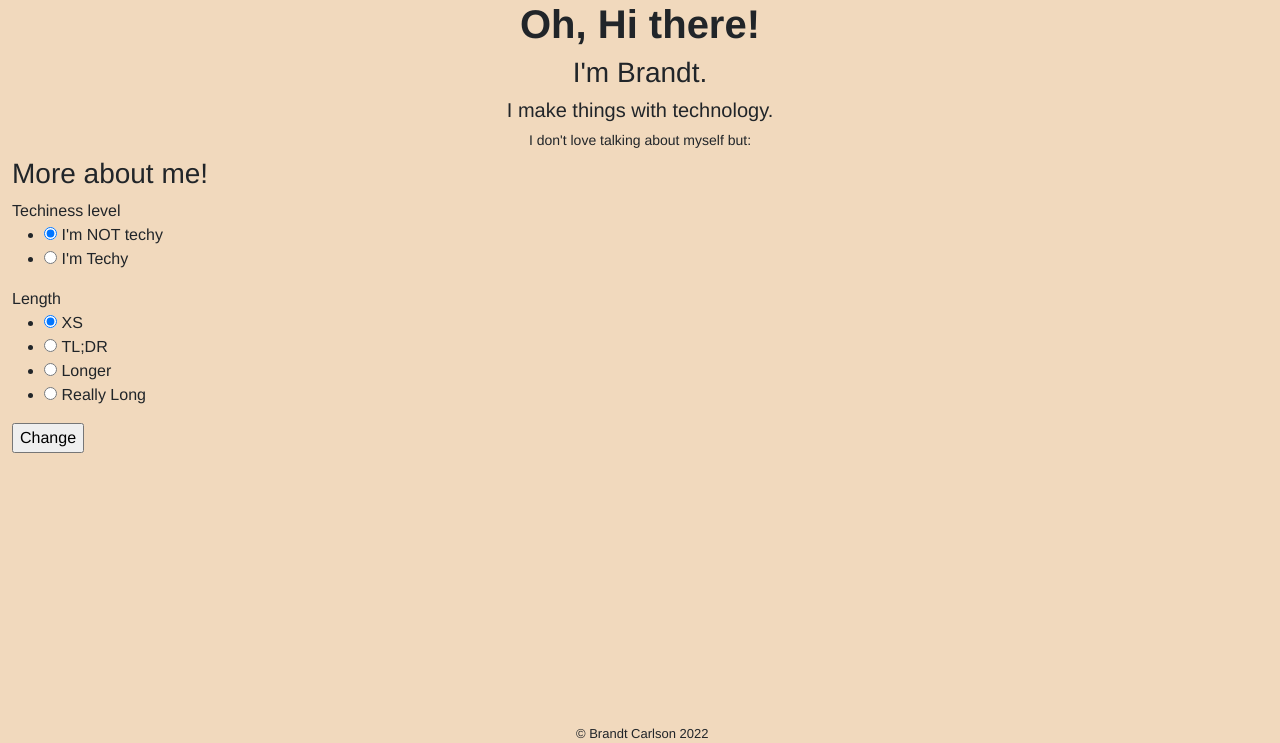
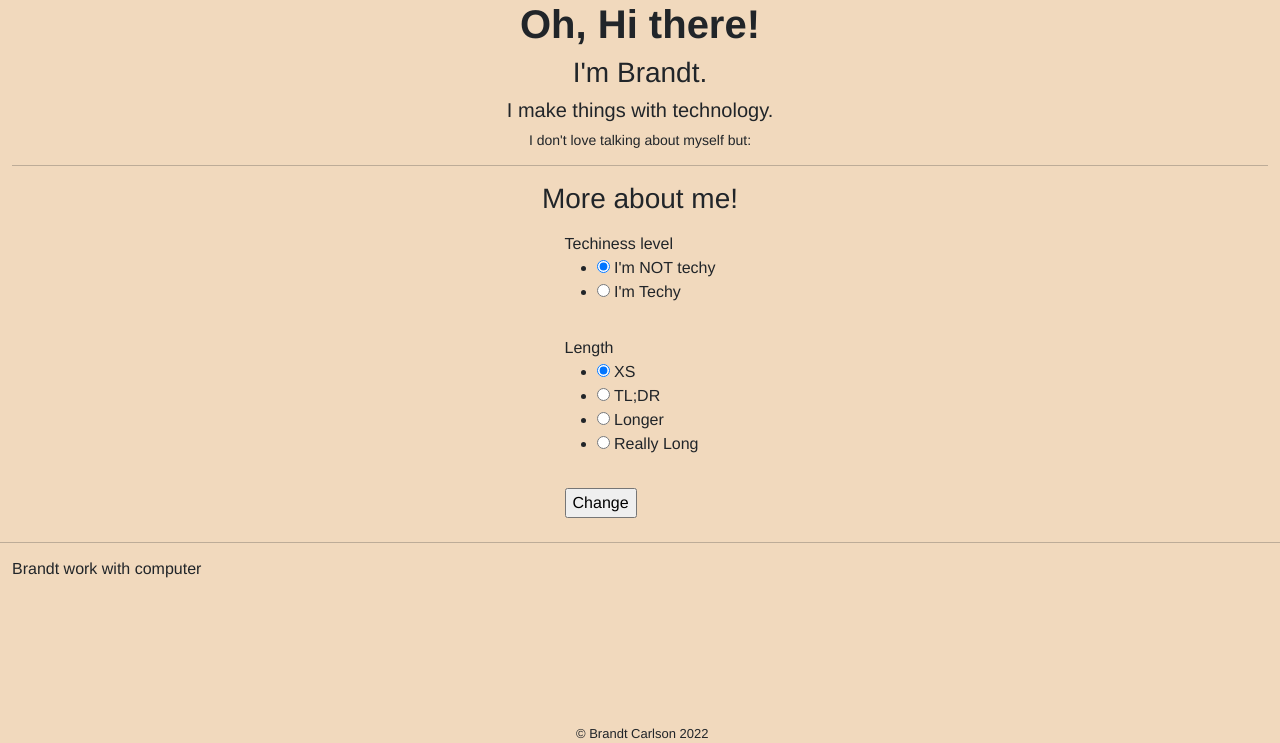
Before and after one commit to Brandt-C/API-playground, a Flask app: page / in a window 1280 px wide. Shown: the part 57-800 px from the top of the page. Run offline with Flask 2, Linux system fonts and the light colour scheme.

Commit message:
bio working

```diff
--- a/app/forms.py
+++ b/app/forms.py
@@ -3,7 +3,6 @@
 # from wtforms.validators import DataRequired
 
 class Epform(FlaskForm):
-
     ep_choice = SelectField('Select Episode', choices=[str(i) for i in range(1, 52 )], coerce=int, )
     submit = SubmitField("Build Episode")
 
--- a/app/routes.py
+++ b/app/routes.py
@@ -3,7 +3,7 @@ from flask import render_template, request
 import requests as r
 from random import randrange
 
-from app.services import CharDict, Episode, Location
+from app.services import CharDict, Episode, Location, Bio
 from .forms import BioForm, Epform, Locform
 
 
@@ -11,7 +11,13 @@ from .forms import BioForm, Epform, Locform
 @app.route('/', methods=['GET', 'POST'])
 def home():
     form = BioForm()
-    return render_template('index.html', form=form)
+    bio = Bio()
+    bb = bio.nt['xs']
+    if request.method == 'POST':
+        bb = bio.convert(form.data['type_choice'], form.data['l_choice'])
+        return render_template('index.html', form=form, bio=bio, bb=bb)
+
+    return render_template('index.html', form=form, bio=bio, bb=bb)
 
 @app.route('/rm', methods=['GET', 'POST'])
 def rm():
--- a/app/services.py
+++ b/app/services.py
@@ -115,3 +115,37 @@ class Location:
             for x in self.residents_list:
                 epChars.add_mult_char(x)
             self.residents = epChars
+
+class Bio():
+    def __init__(self):
+        self.nt = {'xs' : "Brandt work with computer",
+            'tldr' : "Brandt likes building funcitonal things with tech!",
+            'l' : "Brandt enjoys the functional aspect of creating things on and off of the web that benefit the end user.  He really likes working with APIs (hence the title on your tab at the top here).  This space serves as his playground to show some of what he can do!",
+            'xl' : "Brandt enjoys the functional aspect of creating things on and off of the web that benefit the end user.  He really likes working with APIs (hence the title on your tab at the top here).  This space serves as his playground to show some of what he can do! Lorem ipsum dolor sit amet, consectetur adipiscing elit, sed do eiusmod tempor incididunt ut labore et dolore magna aliqua. Ut enim ad minim veniam, quis nostrud exercitation ullamco laboris nisi ut aliquip ex ea commodo consequat. Duis aute irure dolor in reprehenderit in voluptate velit esse cillum dolore eu fugiat nulla pariatur. Excepteur sint occaecat cupidatat non proident, sunt in culpa qui officia deserunt mollit anim id est laborum.",
+            }
+        self.t = {'xs' : "Brandt builds full-s",
+            "tldr" : "Brandt builds full-stack web applications- like this one!",
+            'l' : "Brandt really enjoys the functional aspect of using code to build and create.  This includes sites, apps, software, and some nerdy problem-solving.  He particularly enjoys Python, working with APIs, and being around good people!",
+            'xl' : "Brandt really enjoys the functional aspect of using code to build and create.  This includes sites, apps, software, and some nerdy problem-solving.  He particularly enjoys Python, working with APIs, and being around good people!  Here's a bunch of industry buzzwords and technologies that have relevance to him: Python, JavaScript, Bootstrap, Flask, React, DBeaver, SQL, PostgreSQL, Firebase, Jinja, Werkzueg, Psycopg2, SQLAlchemy, Heroku, VS Code, Jupyter notebook, OOP, Pandas, Numpy, Git, HTML, CSS, more.  Lorem ipsum dolor sit amet, consectetur adipiscing elit, sed do eiusmod tempor incididunt ut labore et dolore magna aliqua. An necis mi fili, quantilla prudentia mundus regatur. Mi in nulla posuere sollicitudin. Nulla facilisi etiam dignissim diam quis enim lobortis scelerisque fermentum."
+        }
+    def convert(self, tl, l):
+        if not tl and l:
+            return self.nt['xs']
+        elif tl == "I'm NOT techy":
+            if l == 'XS':
+                return self.nt['xs']
+            elif l == 'TL;DR':
+                return self.nt['tldr']
+            elif l == 'Longer':
+                return self.nt['l']
+            elif l == 'Really Long':
+                return self.nt['xl']
+        elif tl == "I'm Techy":
+            if l == 'XS':
+                return self.t['xs']
+            elif l == 'TL;DR':
+                return self.t['tldr']
+            elif l == 'Longer':
+                return self.t['l']
+            elif l == 'Really Long':
+                return self.t['xl']
--- a/app/static/css/main.css
+++ b/app/static/css/main.css
@@ -24,3 +24,13 @@ footer {
 #bhead {
     text-align: center;
 }
+h3 {
+    text-align: center;
+}
+#bio-choice {
+    display: flex;
+}
+#typeform {
+    border: 5px;
+    border-color: black;
+}
--- a/app/templates/index.html
+++ b/app/templates/index.html
@@ -51,32 +51,41 @@
     <h3>I'm Brandt.</h3>
     <h5>I make things with technology.</h5>
     <h6><small>I don't love talking about myself but:</small></h6>
+    <hr>
   </div>
   {% endblock %}
   {% block content2 %}
-  <div class="container-fluid">
-    <h3>More about me!</h3>
-    <div class="row">
+  <h3>More about me!</h3>
+  <div id="bio-choice" class="container-fluid">
+
+    <div class="d flex-row m-auto">
       <form method="POST">
         <div id="typeform" class="form-group">
-          <div class="col">
+          <div class="p-2">
             <fieldset id="type_choice">
               {{ form.type_choice.label }}
               {{ form.type_choice }}
             </fieldset>
+            </div>
+            <div class="p-2">
             <fieldset id="l_choice">
               {{ form.l_choice.label }}
               {{ form.l_choice }}
             </fieldset>
+            </div>
+            <div class="p-2">
             {{ form.submit }}
           </div>
         </div>
       </form>
     </div>
   </div>
+  <hr>
   {% endblock %}
   {% block content3 %}
-
+  <div class="container-fluid">
+  <h6 id="bio-body">{{ bb }}</h6>
+  </div>
   {% endblock %}
 </body>
 <footer>&copy; Brandt Carlson 2022</footer>
```
